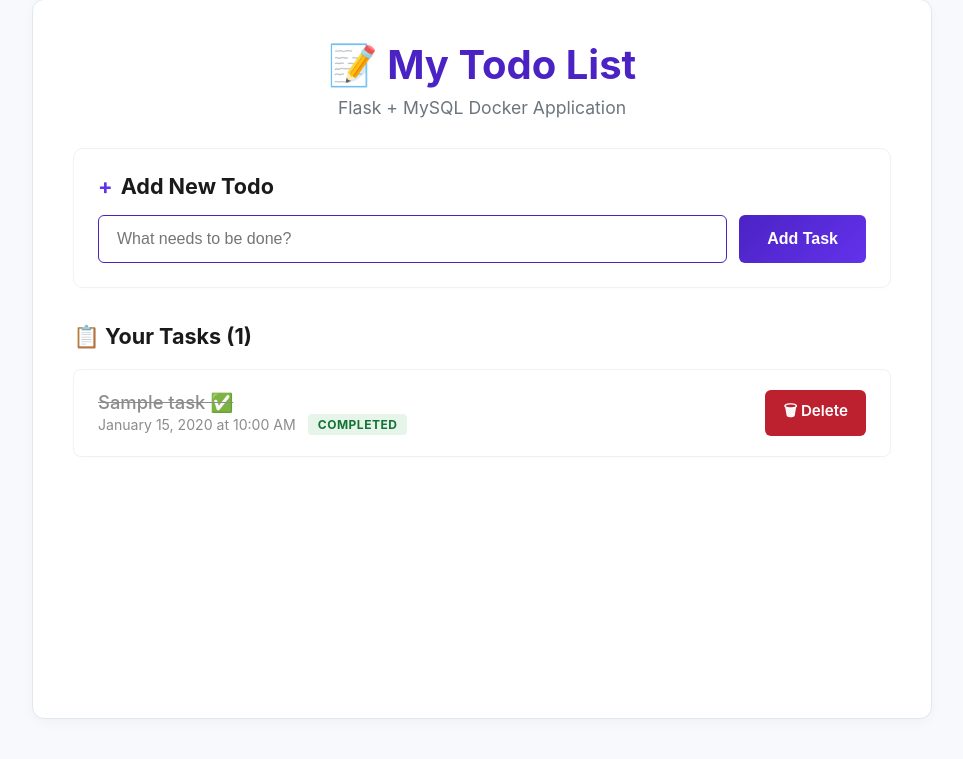
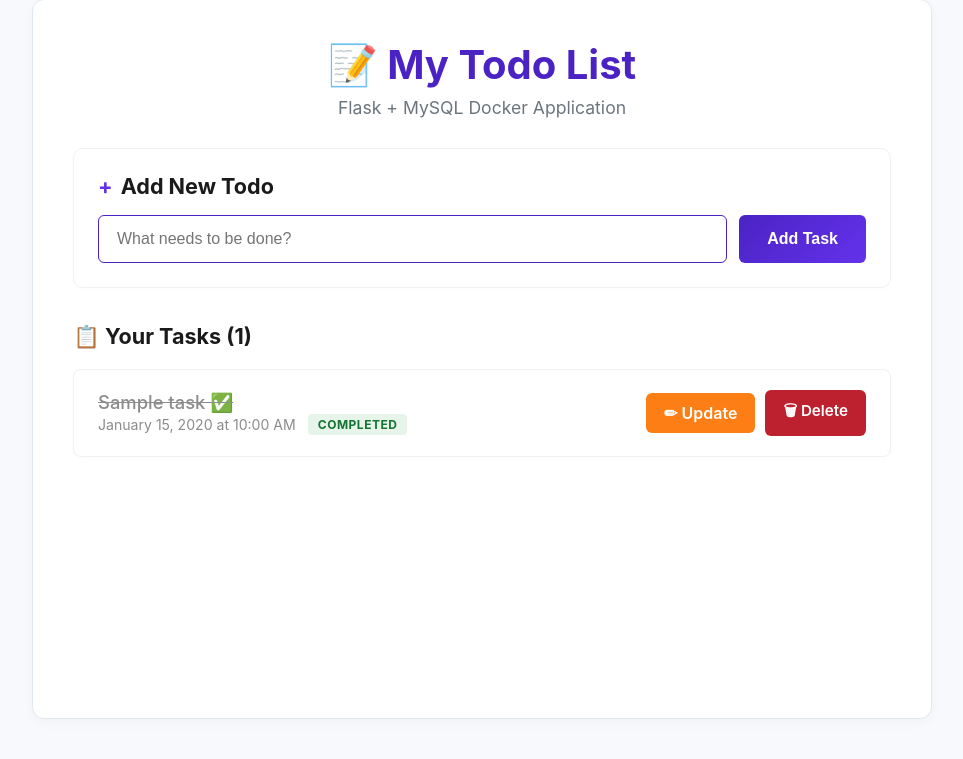
Before and after one commit to hdarji1912/todo-app, a Flask app: template templates/index.html in a window 1280 px wide. Shown: the part 41-800 px from the top of the page, without its empty margins (158-1121 px from the left). Run offline with Flask 3, Linux system fonts and the light colour scheme; the template is opened without the code that fills it: most values are stand-ins (such as "Sample title", 1, 10 or a date in 2020).

Commit message:
update html

```diff
--- a/templates/index.html
+++ b/templates/index.html
@@ -230,6 +230,37 @@
         .btn-delete:hover {
             background-color: #a71d2a;
         }
+        .btn-update {
+            padding: 10px 18px;
+            background: #fd7e14;
+            color: white;
+            text-decoration: none;
+            border-radius: 6px;
+            font-weight: 600;
+            display: inline-flex;
+            align-items: center;
+            gap: 6px;
+        }
+
+        .btn-update:hover {
+            background: #e86c0d;
+       }
+
+        .btn-complete {
+            padding: 10px 18px;
+            background: #198754;
+            color: white;
+            text-decoration: none;
+            border-radius: 6px;
+            font-weight: 600;
+            display: inline-flex;
+            align-items: center;
+            gap: 6px;
+       }
+
+        .btn-complete:hover {
+           background: #157347;
+        }
 
         .empty-state {
             text-align: center;
@@ -291,6 +322,17 @@
                                     </div>
                                 </div>
                                <div class="todo-actions">
+
+                                     {% if todo.status != 'completed' %}
+                                     <a href="/complete/{{ todo.id }}" class="btn-complete">
+                                      ✔ Complete
+                                     </a>
+                                     {% endif %}
+
+                                     <a href="/update/{{ todo.id }}" class="btn-update">
+                                      ✏ Update
+                                     </a>
+
                                     <a
                                      href="/delete/{{ todo.id }}"
                                       class="btn-delete"
@@ -298,6 +340,7 @@
                                      >
                                      🗑 Delete
                                       </a>
+
                                  </div>
                            </li>
                         {% endfor %}
```
Lines whose indentation alone changed are shown as unchanged.
